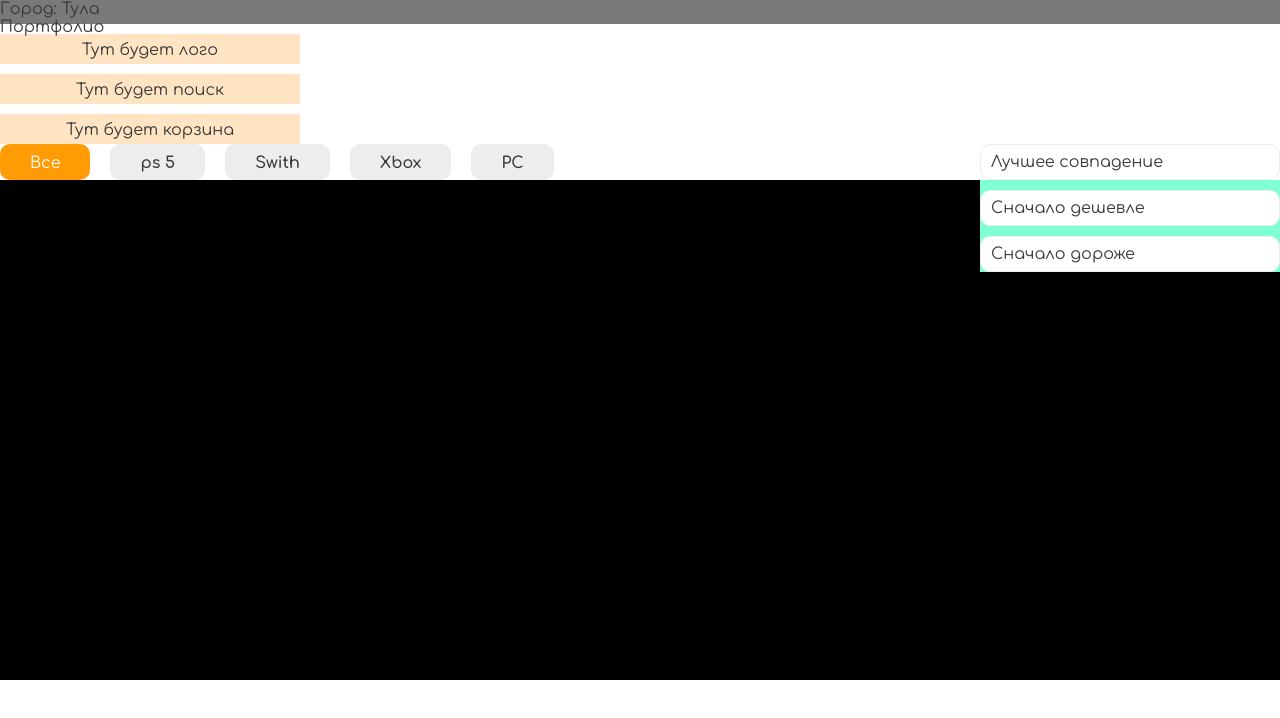
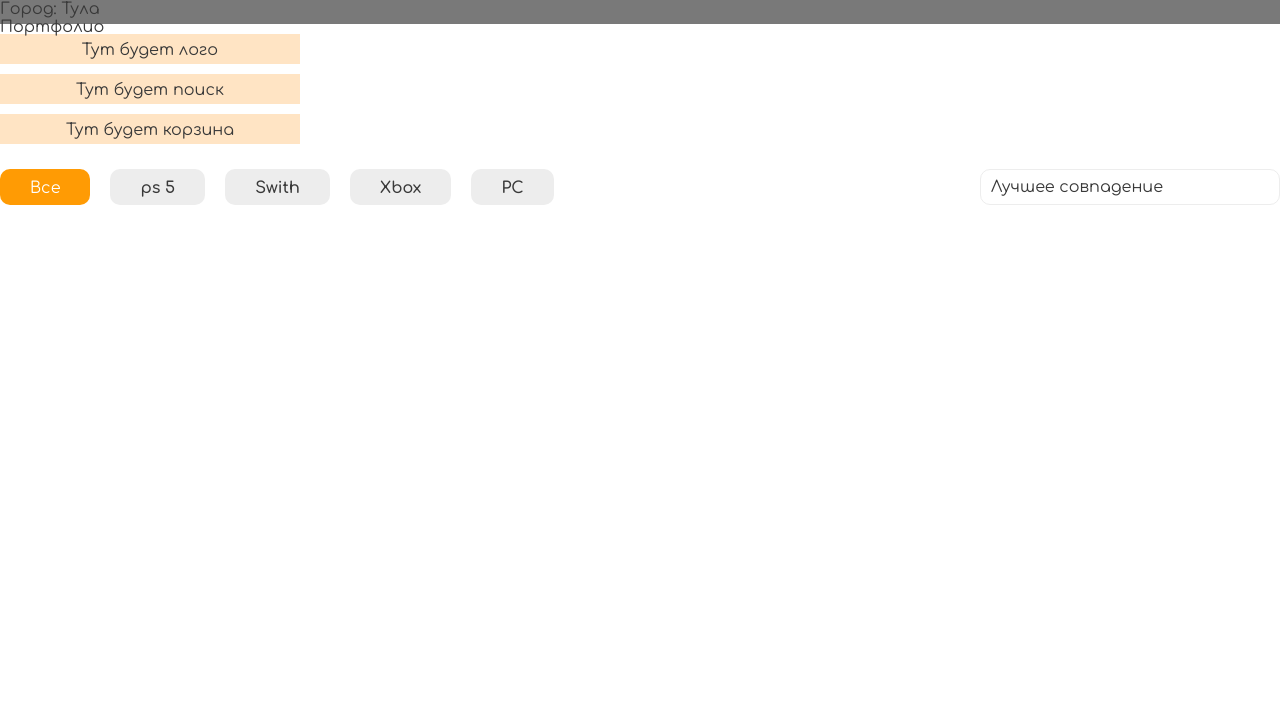
Before and after one commit to ArtErusov/eCommersOrange, a React (Vite) app: page / in a window 1280 px wide. Shown: the top 718 px of the page. Built offline with nearby package versions, Linux system fonts and the light colour scheme.

Commit message:
Improved the block with category selection

```diff
--- a/src/pages/MainPage/MainPage.jsx
+++ b/src/pages/MainPage/MainPage.jsx
@@ -8,7 +8,6 @@ function Header() {
         <SelectCategory />
         <SelectSort />
       </div>
-      <div className={styles.test}></div>
     </div>
   );
 }
--- a/src/pages/MainPage/components/SelectSort/SelectSort.jsx
+++ b/src/pages/MainPage/components/SelectSort/SelectSort.jsx
@@ -3,23 +3,34 @@ import styles from './styles.module.css';
 
 function SelectSort() {
   const [selectedSorting, setSelectedSorting] = useState(0);
-  const [sortActive, setSortActive] = useState(true);
-  const sortCategory = ['Лучшее совпадение', 'Сначало дешевле', 'Сначало дороже'];
+  const [sortActive, setSortActive] = useState(false);
+  const sortCategory = ['Лучшее совпадение', 'Сначала дешевле', 'Сначала дороже'];
   console.log(sortActive);
+
+  const handleSelect = (index) => {
+    setSelectedSorting(index);
+    setSortActive(false);
+  };
+
   return (
-    <div>
-      <div onClick={() => setSortActive(!sortActive)} className={styles.sort}>
+    <div
+      onMouseEnter={() => setSortActive(true)}
+      onMouseLeave={() => setSortActive(false)}
+      className={sortActive ? styles.sort_active : styles.sort}
+    >
+      <div onClick={() => setSortActive(!sortActive)} className={styles.sort_display}>
         {sortCategory[selectedSorting]}
       </div>
       {sortActive && (
-        <ul className={styles.sort_list}>
-          {sortCategory
-            .filter((_, index) => selectedSorting !== index)
-            .map((item, index) => (
-              <li onClick={() => setSelectedSorting(index)} key={index}>
-                {item}
-              </li>
-            ))}
+        <ul>
+          {sortCategory.map(
+            (item, index) =>
+              index !== selectedSorting && (
+                <li onClick={() => handleSelect(index)} key={index} className={styles.sort_item}>
+                  {item}
+                </li>
+              ),
+          )}
         </ul>
       )}
     </div>
--- a/src/pages/MainPage/components/SelectSort/styles.module.css
+++ b/src/pages/MainPage/components/SelectSort/styles.module.css
@@ -10,19 +10,44 @@
   position: relative;
 }
 
-.sort_list {
-  position: absolute;
-  background-color: aquamarine;
-  z-index: 2;
-}
-
-.sort_list li {
-  margin-top: 10px;
-  background-color: var(--white);
+.sort_active {
   width: 300px;
   height: 36px;
   padding: 8px 0 0 10px;
+  border-radius: 10px 10px 0 0;
+  border-top: 1px solid var(--gray);
+  border-right: 1px solid var(--gray);
+  border-left: 1px solid var(--gray);
+  position: relative;
+  user-select: none;
+}
+
+.sort_active ul {
+  position: absolute;
+  z-index: 2;
+  background-color: var(--white);
+  border-left: 1px solid var(--gray);
+  border-right: 1px solid var(--gray);
+  border-bottom: 1px solid var(--gray);
+  border-radius: 0 0 10px 10px;
+  top: 35px;
+  right: -1px;
+}
+
+.sort_active ul li {
+  background-color: var(--white);
+  width: 298px;
+  padding: 10px 0 10px 10px;
   border-radius: 10px;
-  border: 1px solid var(--gray);
   cursor: pointer;
 }
+
+.sort_active ul li:hover {
+  background-color: var(--ogange);
+  font-weight: 700;
+  color: var(--white);
+  width: 298px;
+  padding: 10px 0 10px 10px;
+  border-radius: 10px;
+  cursor: pointer;
+}
--- a/src/pages/MainPage/styles.module.css
+++ b/src/pages/MainPage/styles.module.css
@@ -2,10 +2,5 @@
 .selection_block {
   display: flex;
   justify-content: space-between;
+  margin-top: 25px;
 }
-
-.test {
-  width: 100%;
-  height: 500px;
-  background-color: black;
-}
```
